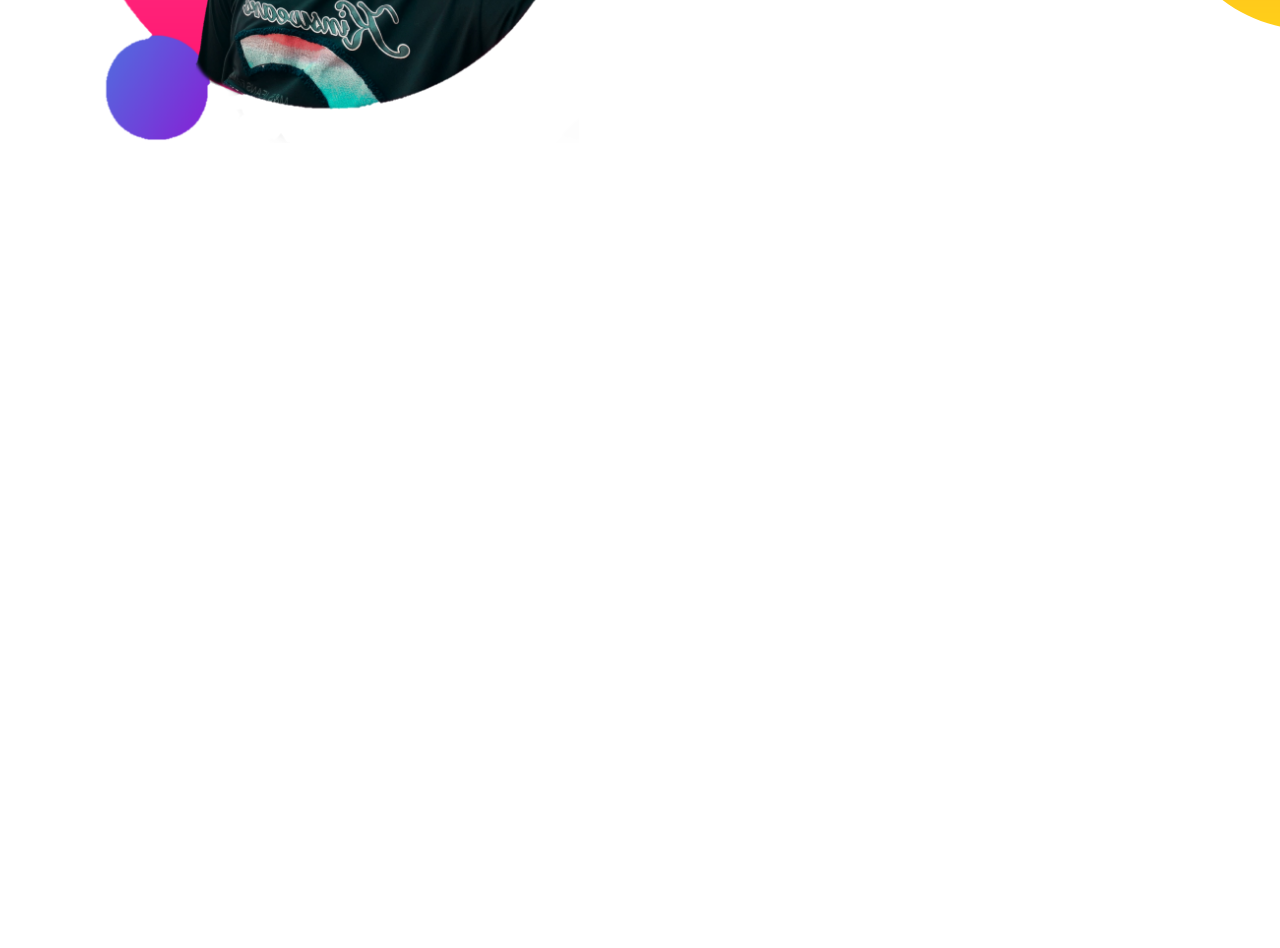
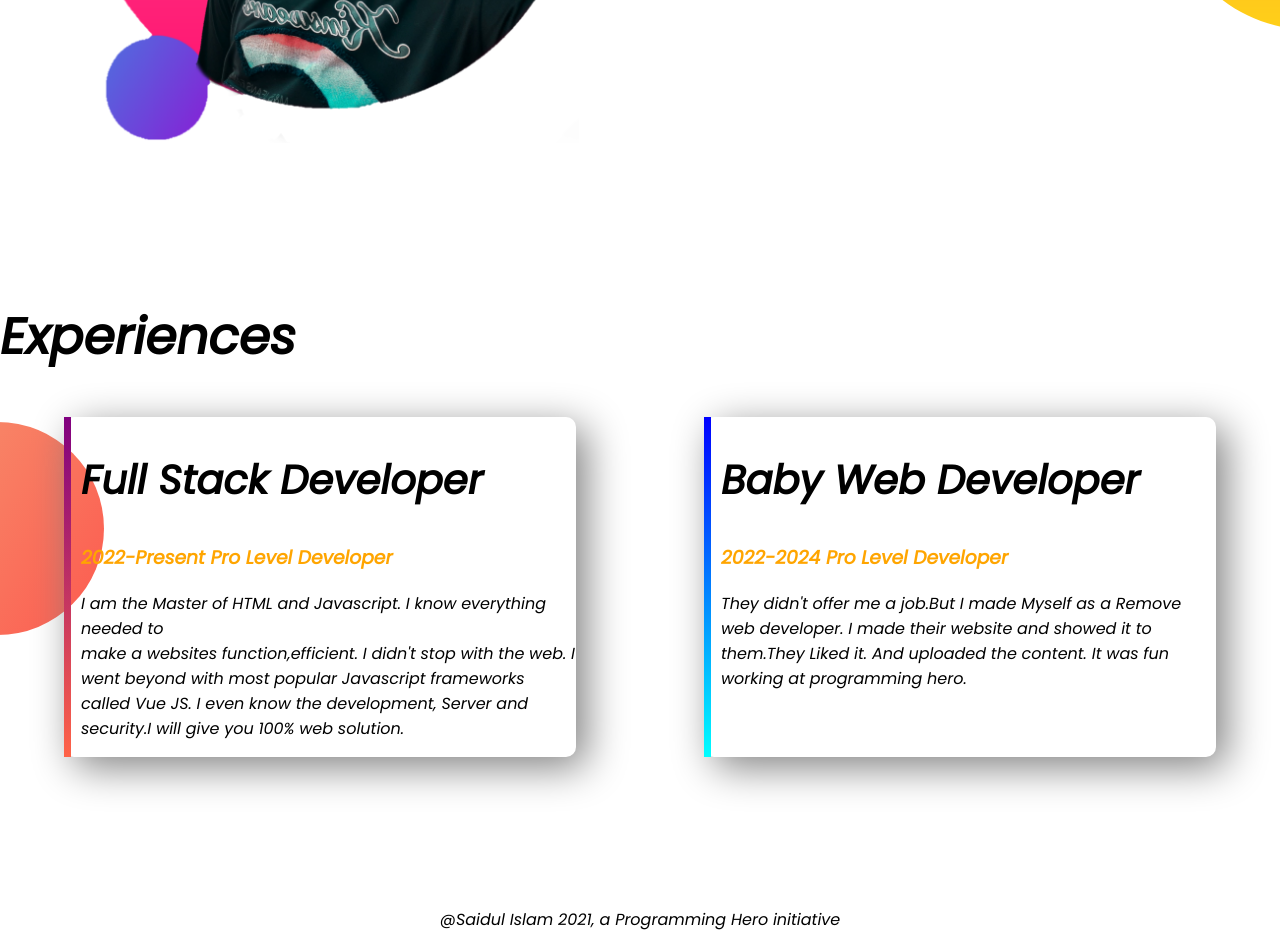
Before and after one commit to SaidulC/developer--portfolio, a plain HTML site: page index.html in a window 1280 px wide. Shown: the part 1094-2042 px from the top of the page. Before the commit the page ends 1394 px from the top, so only its background shows below. Drawn offline with Linux system fonts and the light colour scheme.

Commit message:
footer added

```diff
--- a/index.html
+++ b/index.html
@@ -14,7 +14,7 @@
 </head>
 
 <body>
-    <section class="top-banner">
+    <section class="top-banner flexible-container">
         <div class="half">
             <h1>Welcome To</h1>
             <h1><span class="yellow">Saidul Islam</span> World!</h1>
@@ -28,7 +28,7 @@
         </div>
     </section>
 
-    <section class="dream-big">
+    <section class="dream-big flexible-container">
         <div class="half">
             <img src="images/xenon.png" alt="">
         </div>
@@ -41,9 +41,36 @@
             <a class="link-button" href="https://www.facebook.com/saidul.ahmed.56679">DOWNLOAD RESUME</a>
 
         </div>
+    </section>
+
+    <section class="experance-area">
+        <h1>Experiences</h1>
+        <div class="flexible-container">
+            <div id="fullstack" class="experance-item">
+                <h2>Full Stack Developer</h2>
+                <h3 class="yellow">2022-Present Pro Level Developer</h3>
+                <p>
+                    I am the Master of HTML and Javascript. I know everything needed to </br>make a websites
+                    function,efficient.
+                    I didn't stop with the web. I went beyond with most popular Javascript frameworks called Vue JS. I
+                    even
+                    know the development, Server and security.I will give you 100% web solution.</p>
+            </div>
+
+            <div id="web-dev-experance" class="experance-item">
+                <h2>Baby Web Developer</h2>
+
+                <h3 class="yellow">2022-2024 Pro Level Developer</h3>
+                <p>They didn't offer me a job.But I made Myself as a Remove web developer. I made their website and
+                    showed
+                    it to them.They Liked it. And uploaded the content. It was fun working at programming hero.</p>
+            </div>
+        </div>
 
     </section>
-
+    <footer>
+        <p>@Saidul Islam 2021, a Programming Hero initiative</p>
+    </footer>
 
 </body>
 
--- a/style.css
+++ b/style.css
@@ -7,11 +7,15 @@ h1{
     font-size: 50px;
 }
 
+h2{
+    font-size: 40px;
+}
+
 .yellow{
     color: orange;
 }
 
-section{
+.flexible-container{
     display: flex;
     margin-bottom: 150px;
 }
@@ -44,3 +48,40 @@ section{
     background-repeat:no-repeat;
     background-position: right;
 }
+
+.experance-area{
+    background-image: url(images/exp-bg.png);
+    background-repeat:no-repeat;
+    background-position: left;
+
+
+}
+
+
+
+.experance-item{
+    width: 40%;
+    margin-left: 5%;
+    margin-right: 5%;
+    padding-left: 10PX;
+    border-radius: 10px;
+    box-shadow: 10px 10px 40px gray;
+
+}
+
+#web-dev-experance{
+    border-left: 7px solid;
+    border-image: linear-gradient(blue,cyan);
+    border-image-slice: 1;
+}
+
+#fullstack{
+
+    border-left: 7px solid;
+    border-image: linear-gradient(purple,tomato);
+    border-image-slice: 1;
+}
+
+footer p{
+    text-align: center;
+}
```
